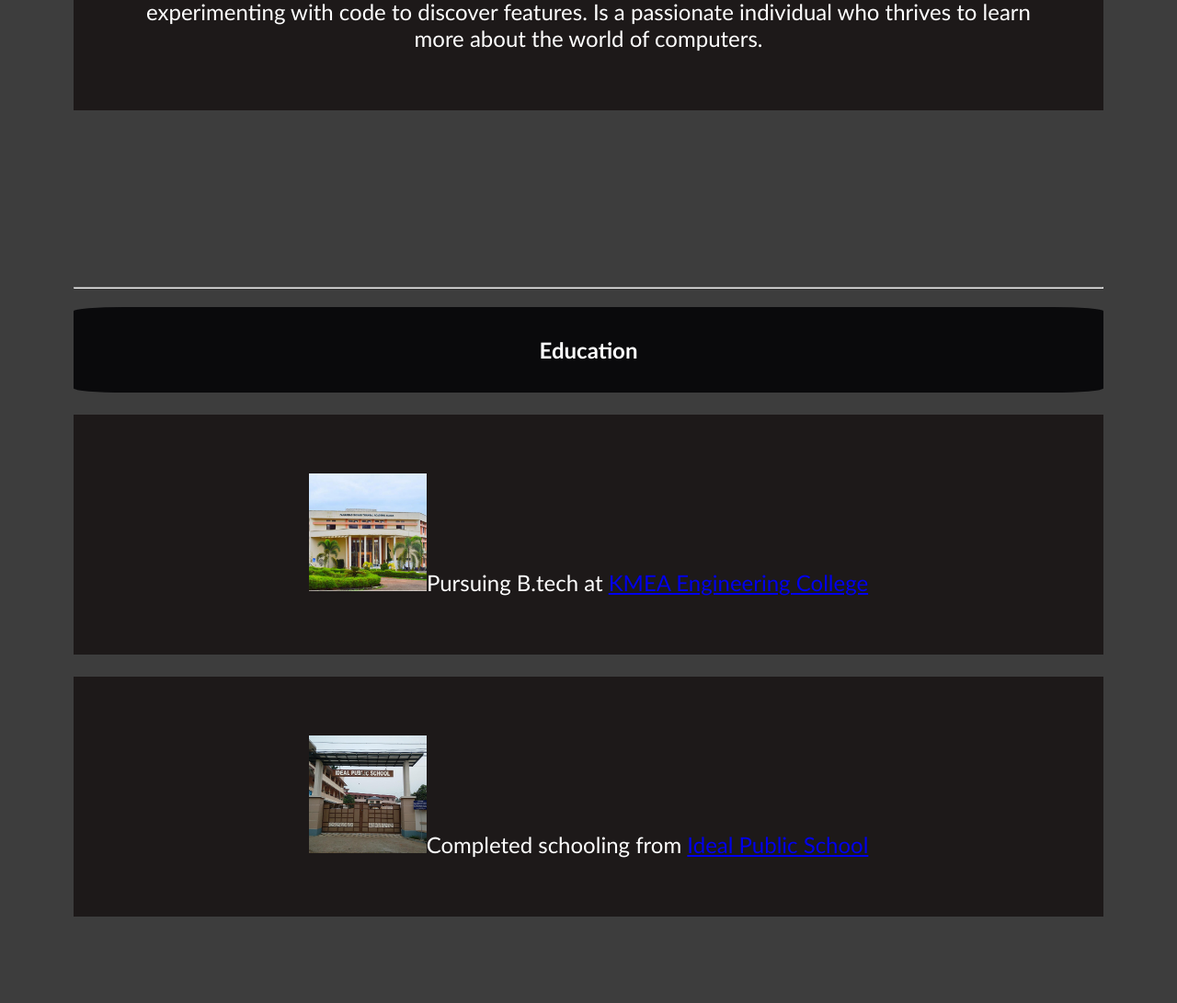
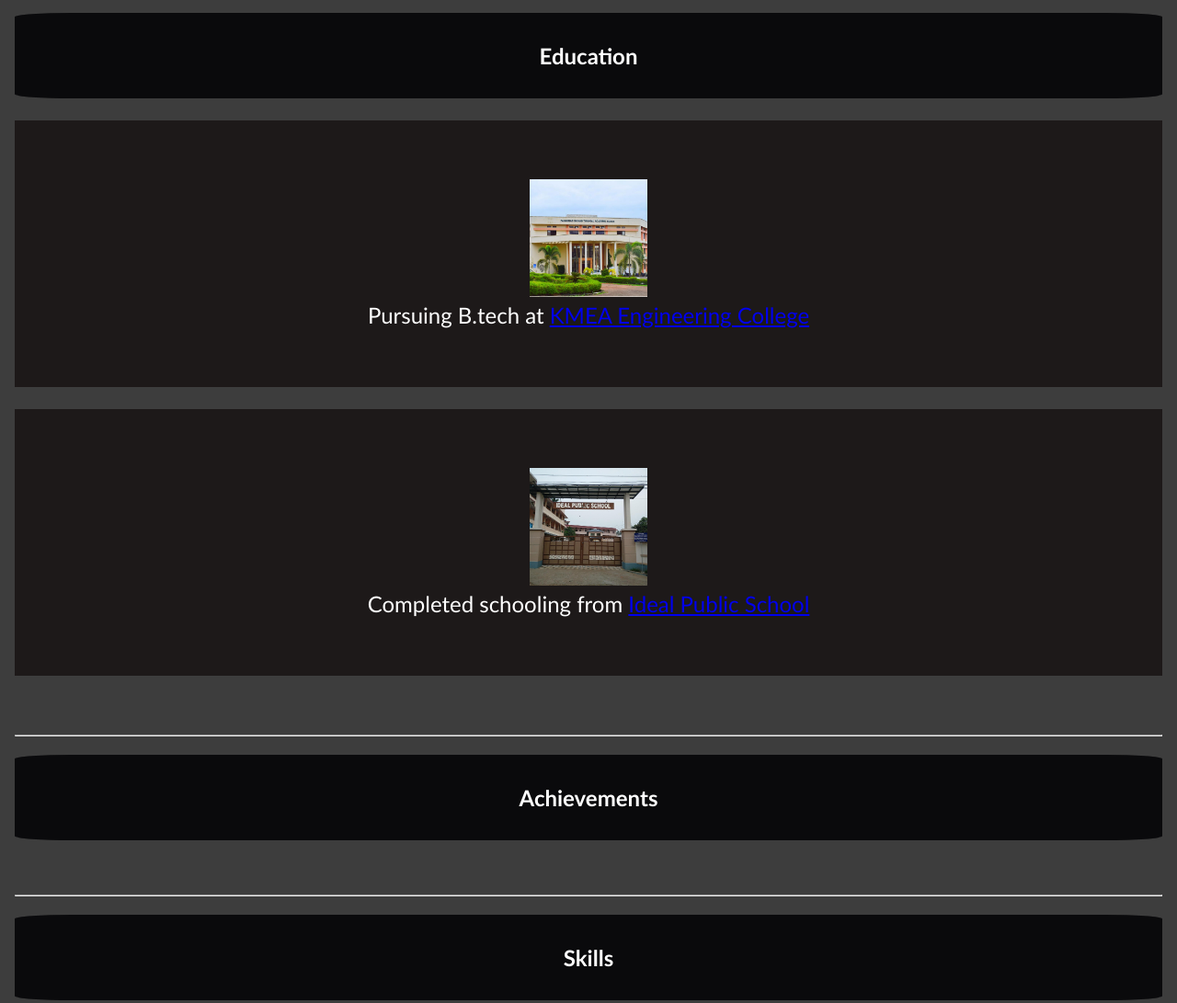
Before and after one commit to salmanselu/portfolio-redo, a plain HTML site: page index.html in a window 1280 px wide. Shown: the part 1188-2279 px from the top of the page at 92% size. Drawn offline with Linux system fonts and the light colour scheme.

Commit message:
correct alignment of picture

```diff
--- a/index.html
+++ b/index.html
@@ -24,12 +24,8 @@
     </nav>-->
     <!-- Header Section -->
     <section id = "home">
-        <header>
-
             <img class="avatar" src="assets/images/personal/salman.jpg" alt="picture of salman">
             <h1 class="hi">Hi there,<br> I'm Salman Nazeer</h1>
-
-        </header>
     </section>
     <!-- End Of Header -->
 
@@ -49,8 +45,8 @@
     <section id = "education">
         <hr>
         <h1>Education</h1>
-        <p><img class="thumb" src="assets/images/education/kmea.jpg">Pursuing B.tech at <a href="http://kmeacollege.ac.in/">KMEA Engineering College</a></p>
-        <p><img class="thumb" src="assets/images/education/ideal.jpg">Completed schooling from <a href="http://idealpublicschool.org/">Ideal Public School</a></p>
+        <p><img class="thumb" src="assets/images/education/kmea.jpg"><br>Pursuing B.tech at <a href="http://kmeacollege.ac.in/">KMEA Engineering College</a></p>
+        <p><img class="thumb" src="assets/images/education/ideal.jpg"><br>Completed schooling from <a href="http://idealpublicschool.org/">Ideal Public School</a></p>
      </section>
     <!-- End of About section-->
 
--- a/styles.css
+++ b/styles.css
@@ -9,7 +9,7 @@ body{
 }
 section{
     text-align: center;
-    padding: 5rem;
+    padding: 1rem;
 }
 
 
@@ -23,6 +23,7 @@ header{
     border-radius: 50%;
     margin:0;
     padding: 0;
+    text-align: center;
 }
 
 p{
```
